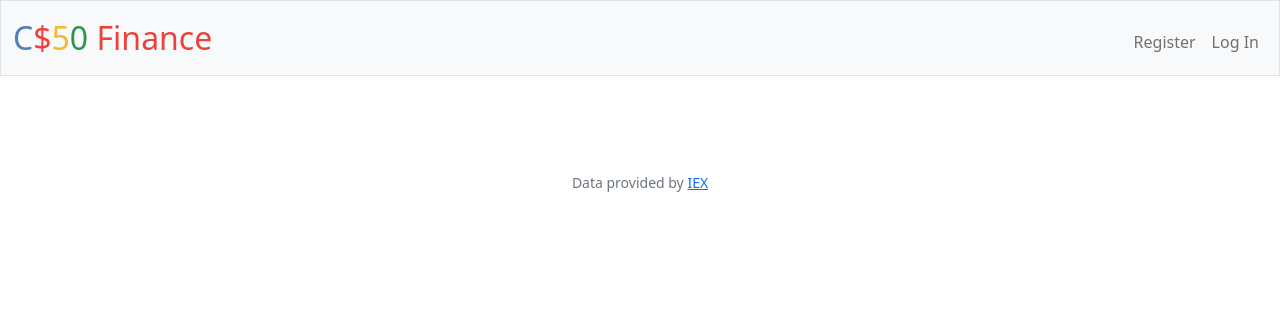
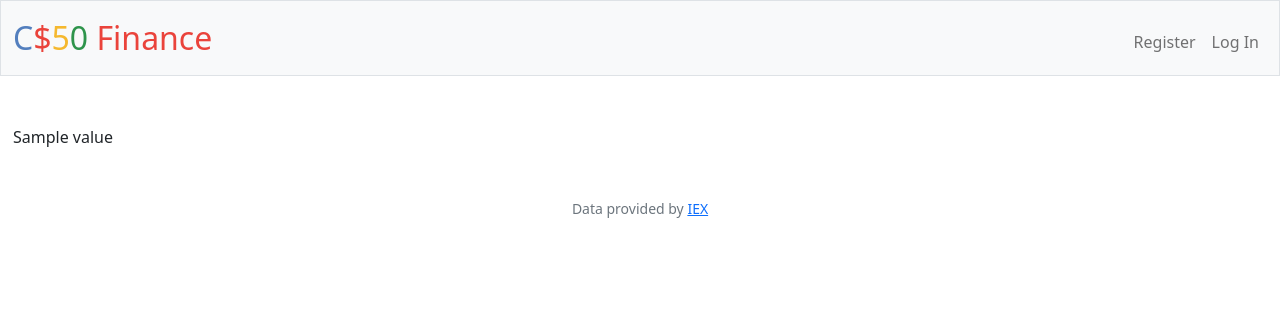
Before and after one commit to Hillgrove/CS50x, a Flask app: template week09/4.pset09/finance/templates/index.html in a window 1280 px wide. Shown: the top 336 px of the page. Run offline with Flask 3, Linux system fonts and the light colour scheme; the template is opened without the code that fills it: most values are stand-ins (such as "Sample title", 1, 10 or a date in 2020); some libraries are stand-ins or nearby versions.

Commit message:
Mon, Sep 4, 2023, 12:27 PM +02:00

```diff
--- a/week09/4.pset09/finance/templates/index.html
+++ b/week09/4.pset09/finance/templates/index.html
@@ -6,10 +6,13 @@
 
 {% block main %}
     <table>
-        {% for value in rows.values %}
         <tr>
+            {% for value in rows.values %}
+                <td>
+                    {{ value }}
+                </td>
+            {% endfor %}
+        </tr>
 
-        </tr>
-        {% endfor %}
     </table>
 {% endblock %}
```
